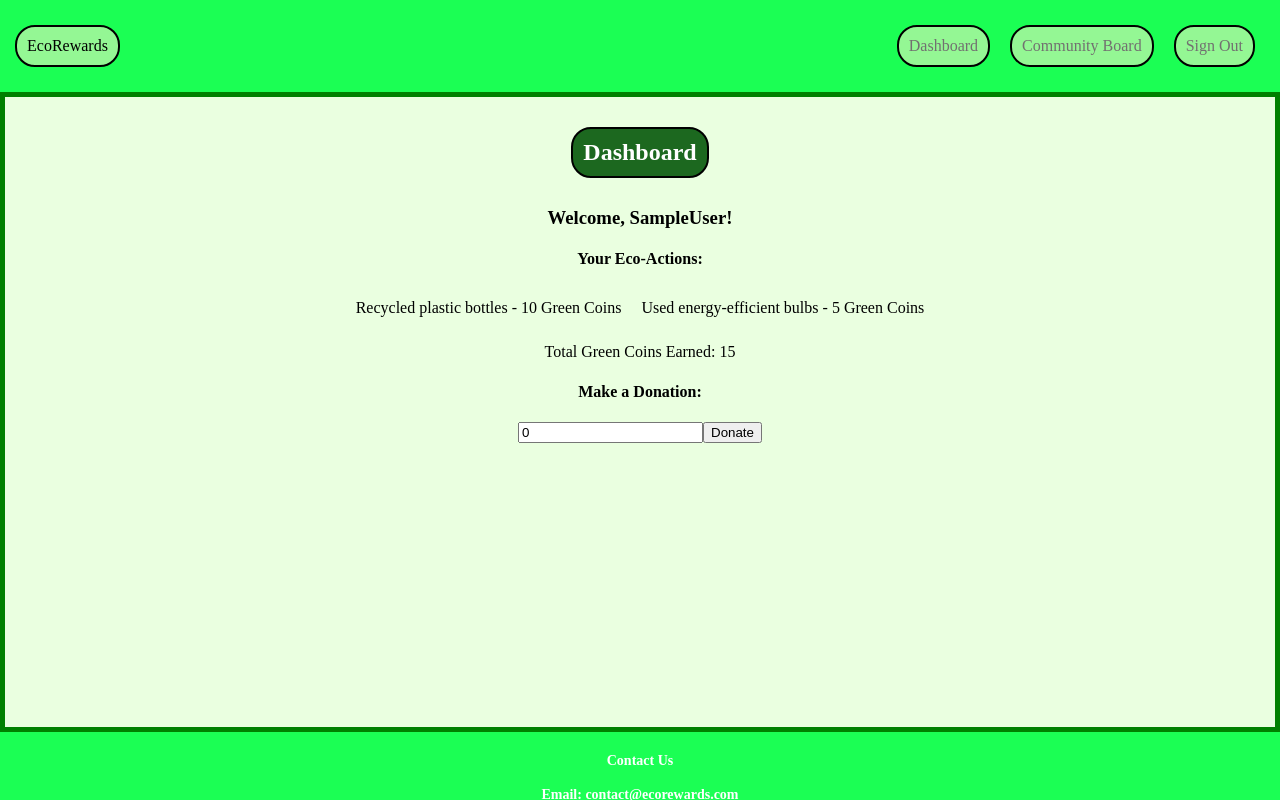
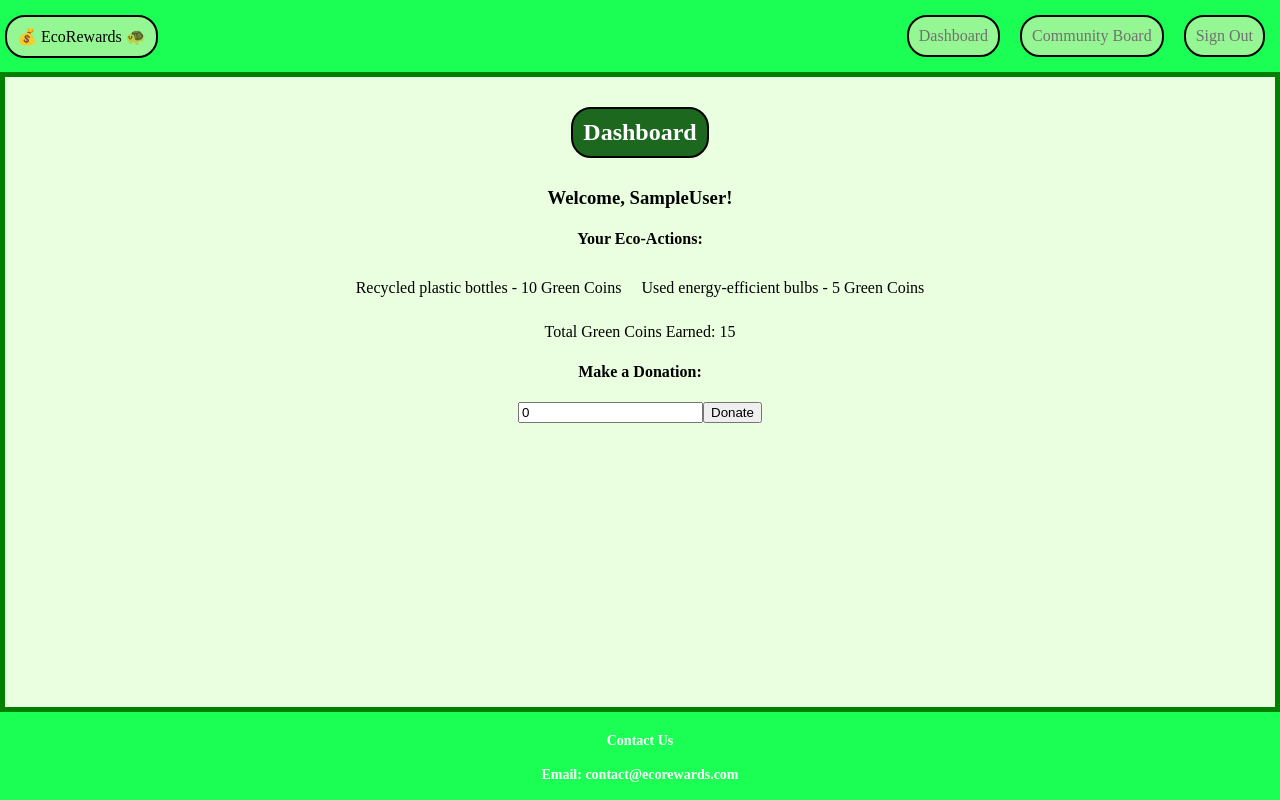
Before and after one commit to Devarasen/EcoRewards, a React (Vite) app in the folder client/: page /dashboard in a window 1280 px wide. Built offline with nearby package versions, Linux system fonts and the light colour scheme.

Commit message:
style update 2

```diff
--- a/client/src/pages/ErrorPage.jsx
+++ b/client/src/pages/ErrorPage.jsx
@@ -1,11 +1,12 @@
 import { useRouteError } from 'react-router-dom';
+import '../styles/ErrorPage.css';
 
 export default function ErrorPage() {
   const error = useRouteError();
   console.error(error);
 
   return (
-    <div id="error-page">
+    <div className="error-page">
       <h1>Oops!</h1>
       <p>Sorry, an unexpected error has occurred.</p>
       <p>
--- a/client/src/pages/Header.jsx
+++ b/client/src/pages/Header.jsx
@@ -1,13 +1,12 @@
 import { Link } from 'react-router-dom';
 import '../styles/Header.css';
 
-
 function Header () {
   return (
-    <header className="app-header">
+    <header>
       <nav className="header-nav">
         <span className="logo-container">
-            <Link to="/" className="logo">EcoRewards</Link>
+            <Link to="/" className="logo">💰 EcoRewards 🐢</Link>
         </span>
         <ul className="nav-links">
           <li>
--- a/client/src/styles/ErrorPage.css
+++ b/client/src/styles/ErrorPage.css
@@ -0,0 +1,4 @@
+.error-page {
+    padding: 20px;
+    margin: 20px;
+}
--- a/client/src/styles/Header.css
+++ b/client/src/styles/Header.css
@@ -1,10 +1,7 @@
 header {
     background-color: rgb(27, 255, 84);
-    padding: 15px;
+    padding: 5px;
     width: 100%;
-}
-
-.app-header {
     display: flex;
     justify-content: space-between;
     align-items: center;
@@ -59,5 +56,4 @@ nav li a { /* Targeting the anchor tags within the list items */
 
 nav li a:hover { /* Optional: add a hover effect if you wish */
     color: rgb(0, 0, 0); /* Change to a different color on hover, for example */
-    transform: scale(1.1);
 }
```
Also changed, not shown: 2 other files (tests, documents, lock files or other folders).
